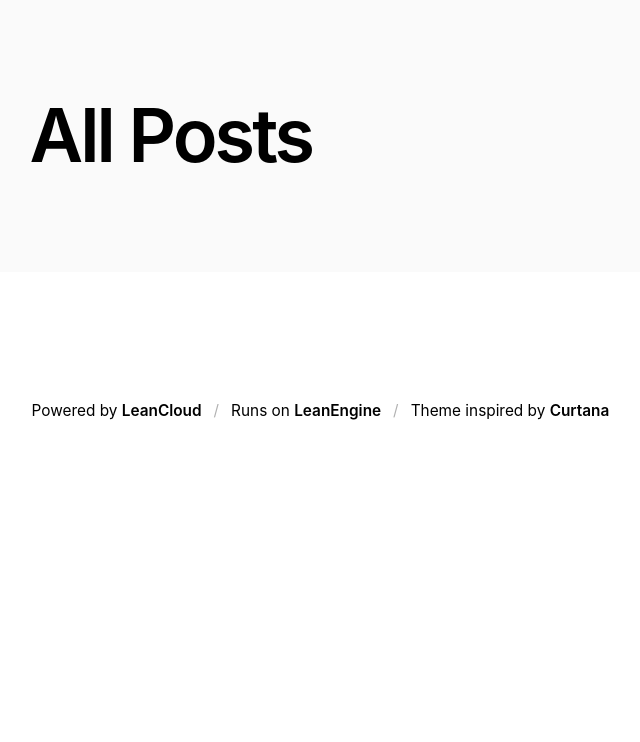
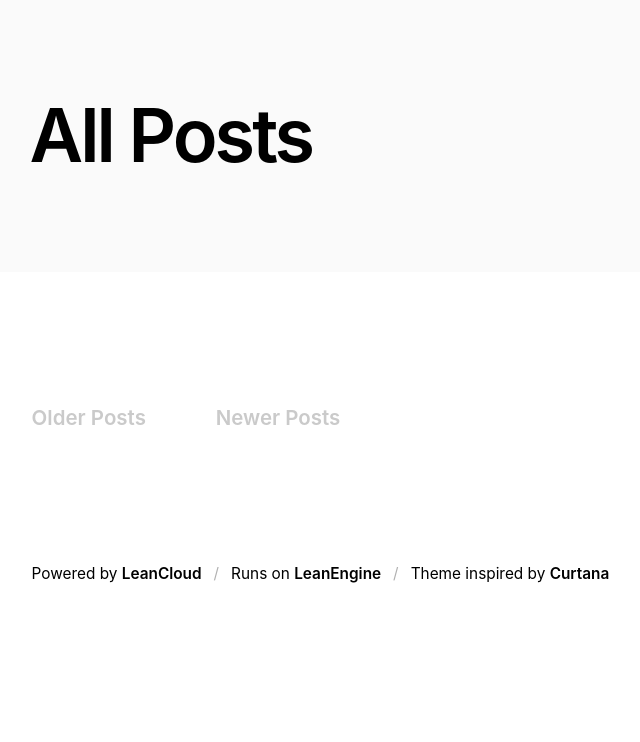
Before and after one commit to nervouna/Cuneiform, a Python web app: template templates/post_list.html in a window 1280 px wide. Shown: the part 61-803 px from the top of the page, without its empty margins (250-890 px from the left). Before the commit the page ends 481 px from the top, so only its background shows below. Run offline with Jinja, Linux system fonts and the light colour scheme; the template is opened without the code that fills it, so the values that code supplies are empty.

Commit message:
feat: pagination

```diff
--- a/static/style.css
+++ b/static/style.css
@@ -25,6 +25,12 @@ a:focus, a:hover {
     text-decoration: underline;
     -webkit-text-decoration-skip: ink;
     text-decoration-skip: ink;
+}
+
+a.disabled {
+   pointer-events: none;
+   cursor: default;
+   color: #CACACA;
 }
 
 blockquote {
@@ -115,6 +121,10 @@ hr {
 .content header.featured * {
     color: #FFF;
     text-shadow: 0 0 5px rgba(0,0,0,0.5)
+}
+
+.content .list h1:last-of-type {
+    margin-bottom: 4vmin;
 }
 
 .content p {
@@ -312,3 +322,16 @@ input.submit:hover, input.submit:focus {
     transition-property: color;
     transition-duration: 0.2s;
 }
+
+nav.pagination ul li {
+    display: inline;
+    margin: 0 5vw 0 0;
+}
+
+nav.pagination ul li:before {
+    content: none;
+}
+
+nav.pagination ul li a {
+/*    font-size: 75%;
+*/}
--- a/templates/post_list.html
+++ b/templates/post_list.html
@@ -8,5 +8,11 @@
 {% for post in posts %}
 	<h1><a href="{{ url_for('show_post', post_id=post.id) }}">{{ post.get('title') }}</a></h1>
 {% endfor %}
+<nav class="pagination">
+<ul>
+	<li><a {% if not has_next %}class="disabled"{% endif %} href="{{ url_for('post_list', page=current_page + 1) }}">Older Posts</a></li>
+	<li><a {% if not has_prev %}class="disabled"{% endif %} href="{{ url_for('post_list', page=current_page - 1) }}">Newer Posts</a></li>
+</ul>
+</nav>
 </section>
 {% endblock %}
```
Also changed, not shown: views.py (+13 -3 lines).
